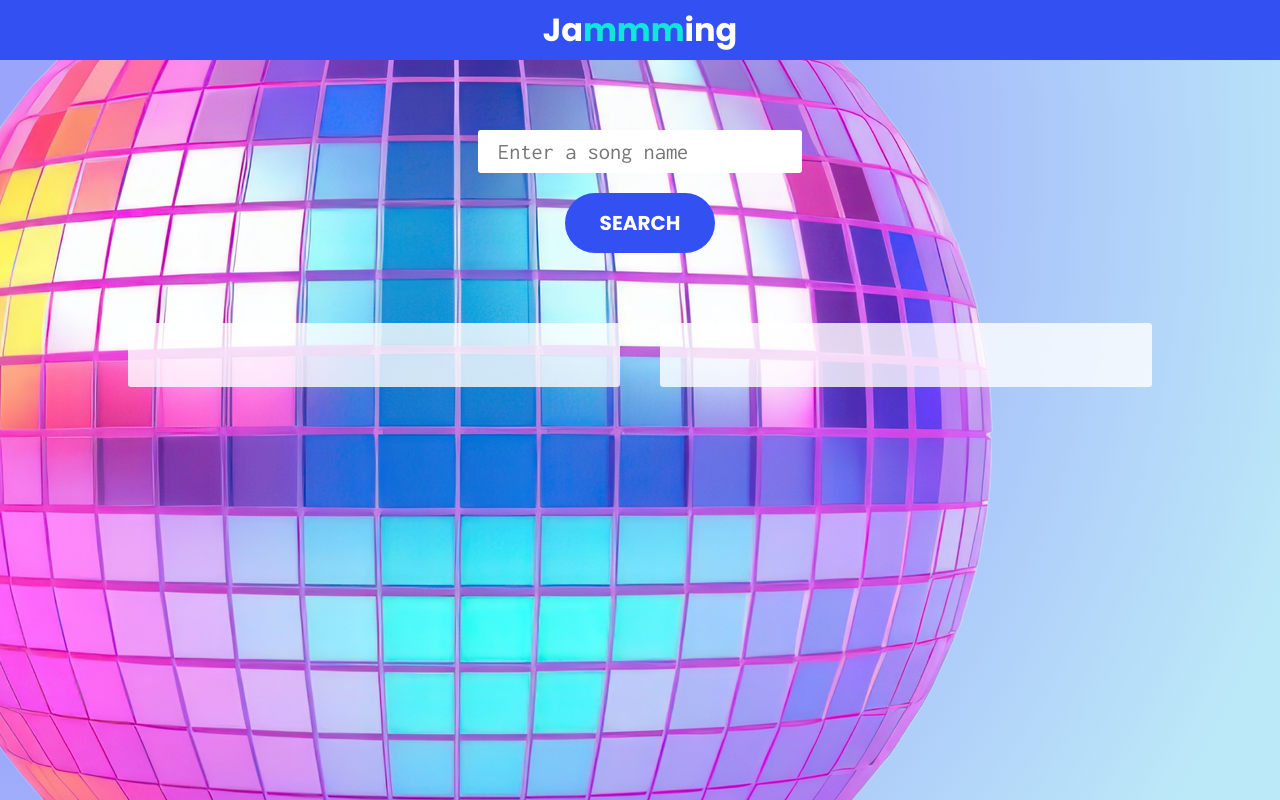
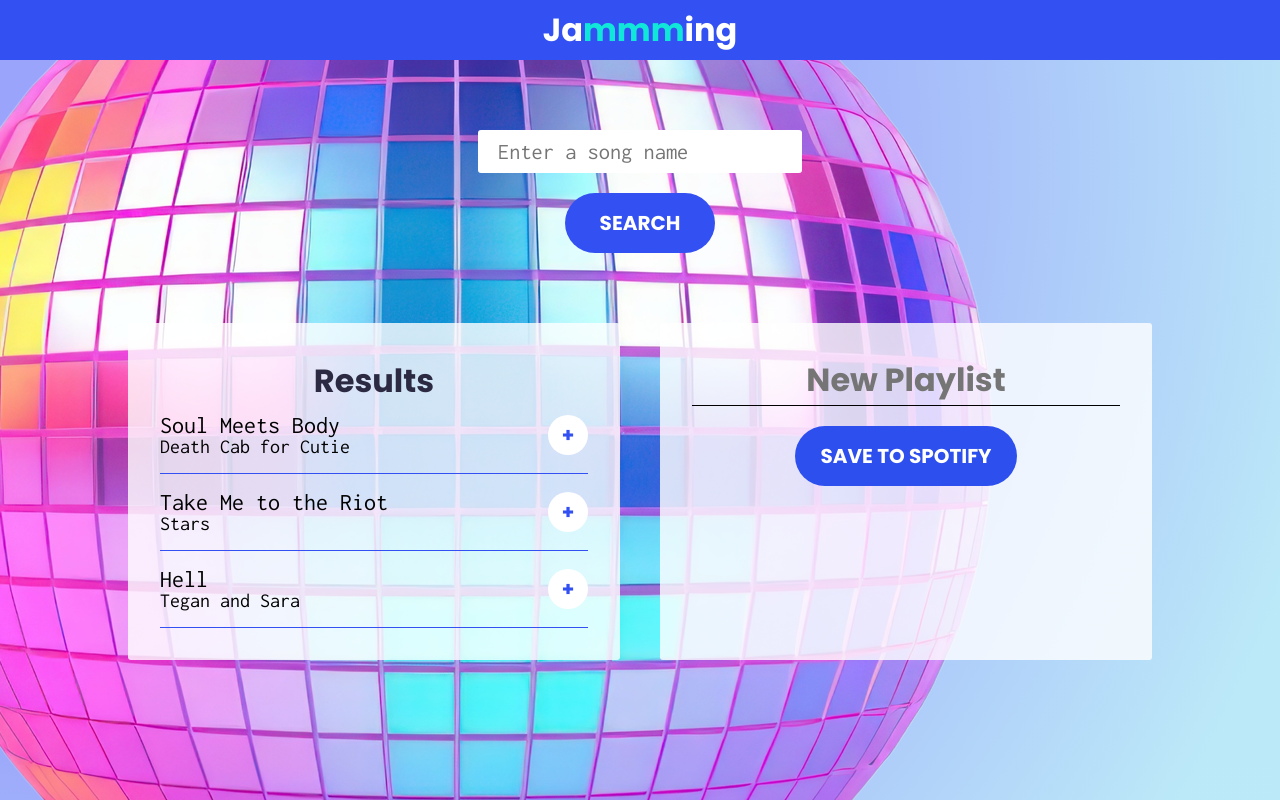
Before and after one commit to kristennakamura/jammming, a React (Create React App) app: page / in a window 1280 px wide. Built offline with nearby package versions, Linux system fonts and the light colour scheme.

Commit message:
Playlist SearchResults Track and TrackList static components

```diff
--- a/src/components/App/App.tsx
+++ b/src/components/App/App.tsx
@@ -2,8 +2,8 @@ import React from 'react';
 import './App.scss';
 
 import SearchBar from '../SearchBar/SearchBar';
-// import SearchResults from '../SearchResults/SearchResults';
-// import Playlist from '../Playlist/Playlist';
+import SearchResults from '../SearchResults/SearchResults';
+import Playlist from '../Playlist/Playlist';
 
 function App() {
   return (
@@ -14,10 +14,10 @@ function App() {
       <SearchBar/>
       <div className="App-columnWrapper">
         <div className="App-column">
-          {/* <SearchResults/> */}
+          <SearchResults/>
         </div>
         <div className="App-column">
-          {/* <Playlist/> */}
+          <Playlist/>
         </div>
       </div>
 
--- /dev/null
+++ b/src/components/Playlist/Playlist.scss
@@ -0,0 +1,35 @@
+.Playlist {
+    &-input {
+        background-color: transparent;
+        border-top: 0;
+        border-left: 0;
+        border-right: 0;
+        border-bottom: 1px solid black;
+        display: block;
+        text-align: center;
+        color: black;
+        font-size: 32px;
+        font-family: 'Poppins';
+        font-weight: bold;
+        width: 100%;
+    }
+
+    &-btn {
+        border: none;
+        box-shadow: none;
+        font-family: 'Poppins';
+        // font-weight: bold;
+        text-transform: uppercase;
+        font-size: 20px;
+        padding: 15px 25px;
+        margin-top: 20px;
+        border-radius: 30px;
+        background: #2c4fee;
+        color: white;
+        transition: background-color .25s;
+
+        &:hover {
+            background: rgb(231, 16, 192);
+        }
+    }
+}
--- /dev/null
+++ b/src/components/Playlist/Playlist.tsx
@@ -0,0 +1,15 @@
+import React from 'react';
+import './Playlist.scss';
+
+function Playlist() {
+  return (
+    <div className="Playlist">
+        <input className="Playlist-input" placeholder="New Playlist" type="text"/>
+        <button className="Playlist-btn">Save to Spotify</button>
+        {/* <TrackList /> */}
+
+    </div>
+  );
+}
+
+export default Playlist;
--- /dev/null
+++ b/src/components/SearchResults/SearchResults.scss
@@ -0,0 +1,7 @@
+.SearchResults {
+    margin-top: 10px;
+    &-heading {
+        color: rgb(44, 42, 67);
+        font-size: 32px;
+    }
+}
--- /dev/null
+++ b/src/components/SearchResults/SearchResults.tsx
@@ -0,0 +1,15 @@
+import React from 'react';
+import './SearchResults.scss';
+
+import TrackList from '../TrackList/TrackList'
+
+function SearchResults() {
+  return (
+    <div className="SearchResults">
+        <h2 className="SearchResults-heading">Results</h2>
+        <TrackList />
+    </div>
+  );
+}
+
+export default SearchResults;
--- /dev/null
+++ b/src/components/Track/Track.scss
@@ -0,0 +1,41 @@
+@import '../../styles/variables.scss';
+
+.Track {
+    padding: 16px 0;
+    border-bottom: 1px solid $primary;
+    display: flex;
+    justify-content: space-between;
+    align-items: center;
+
+    &-name {
+        font-family: $text-family;
+        font-size: $medium;
+    }
+
+    &-artist {
+        font-family: $text-family;
+        font-size: 20px;
+    }
+
+    &-btn {
+        border: none;
+        box-shadow: none;
+        font-family: $heading-family;
+        font-weight: bold;
+        text-transform: uppercase;
+        font-size: 20px;
+        padding: 5px;
+        border-radius: 30px;
+        background: $white;
+        color: $primary;
+        transition: .25s;
+        height: 40px;
+        width: 40px;
+        cursor: pointer;
+
+        &:hover {
+            background: $primary;
+            color: $white;
+        }
+    }
+}
--- /dev/null
+++ b/src/components/Track/Track.tsx
@@ -0,0 +1,22 @@
+import React from 'react';
+import './Track.scss';
+
+interface TrackProps {
+    artist: string,
+    name: string,
+    id: string
+}
+
+function Track({artist, name, id}:TrackProps) {
+  return (
+    <li className="Track">
+        <div>
+            <h3 className="Track-name">{name}</h3>
+            <p className="Track-artist">{artist}</p>
+        </div>
+        <button className="Track-btn" onClick={() => {console.log('hi')}}>+ </button>
+    </li>
+  );
+}
+
+export default Track;
--- /dev/null
+++ b/src/components/TrackList/TrackList.scss
@@ -0,0 +1,3 @@
+.TrackList {
+    text-align: left;
+}
--- /dev/null
+++ b/src/components/TrackList/TrackList.tsx
@@ -0,0 +1,34 @@
+import React from 'react';
+import './TrackList.scss';
+
+import Track from '../Track/Track';
+
+const tracks = [
+  {
+    name: 'Soul Meets Body',
+    artist: 'Death Cab for Cutie',
+    id: '123'
+  },
+  {
+    name: 'Take Me to the Riot',
+    artist: 'Stars',
+    id: '124'
+  },
+  {
+    name: 'Hell',
+    artist: 'Tegan and Sara',
+    id: '125'
+  },
+]
+
+function TrackList() {
+  return (
+    <ul className="TrackList">
+      {tracks.map(track => (
+        <Track {...track} key={track.id}/>
+      ))}
+    </ul>
+  );
+}
+
+export default TrackList;
```
